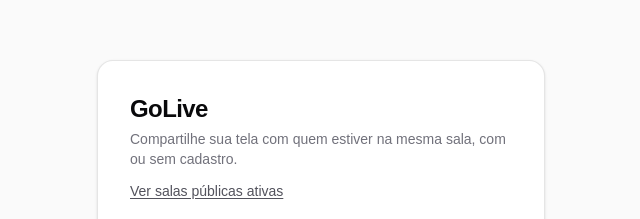
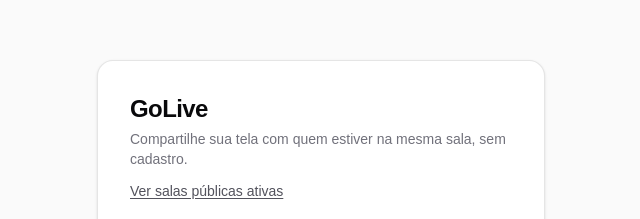
Before and after one commit to Iiviavs/group-sharescreen, a Next.js app: page / in a window 1280 px wide. Shown: the part 132-351 px from the top of the page, without its empty margins (319-959 px from the left). Built offline with nearby package versions, Linux system fonts and the light colour scheme; no server answers.

Commit message:
change: sem cadastro

```diff
--- a/app/page.tsx
+++ b/app/page.tsx
@@ -201,7 +201,7 @@
           GoLive
         </h1>
         <p className="mt-1 text-sm text-zinc-500 dark:text-zinc-400">
-          Compartilhe sua tela com quem estiver na mesma sala, com ou sem cadastro.
+          Compartilhe sua tela com quem estiver na mesma sala, sem cadastro.
         </p>
         <Link href="/rooms" className={`mt-3 inline-block ${linkButtonClass}`}>
           Ver salas públicas ativas
```
